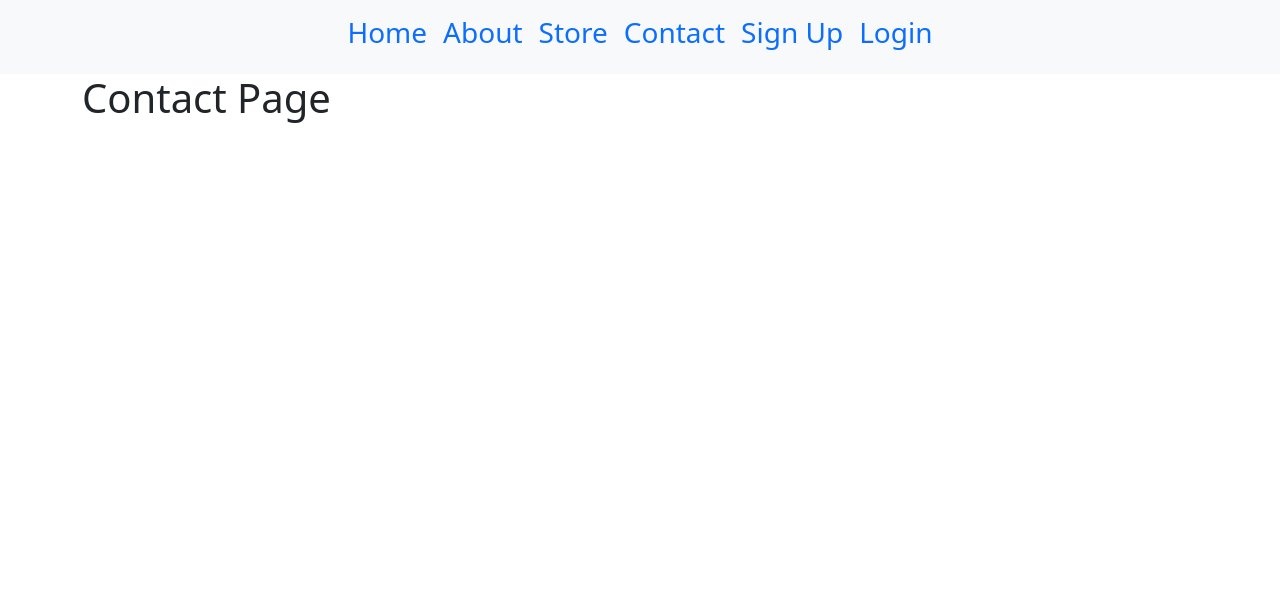
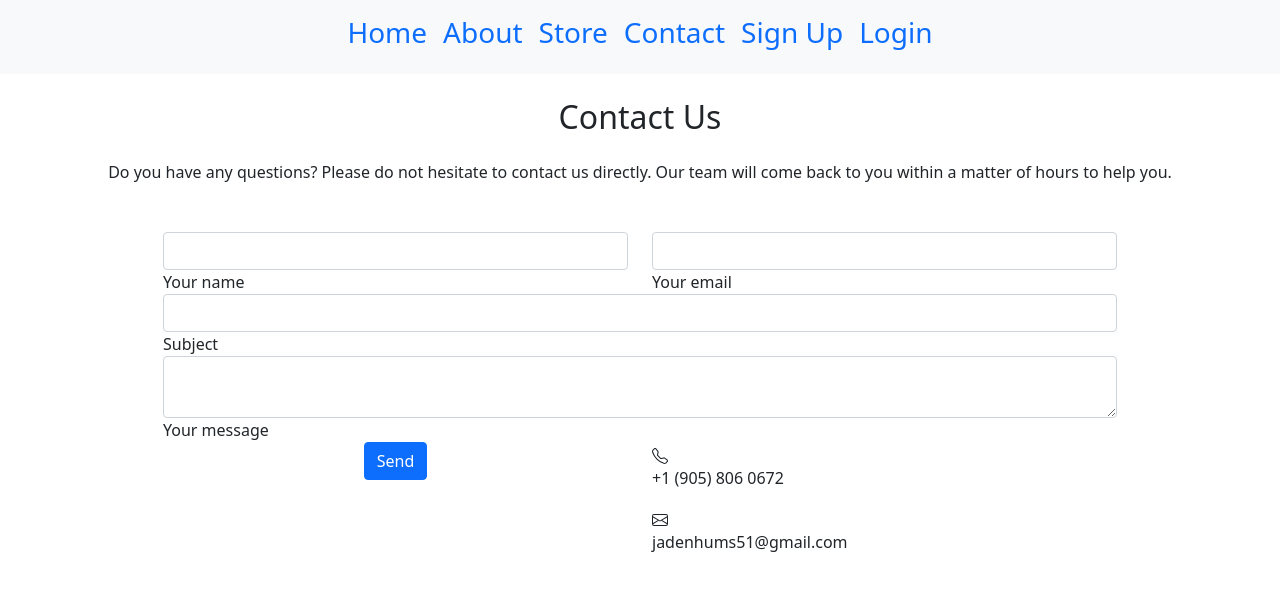
Before and after one commit to Jaden51/furnify, a React (Create React App) app in the folder client/: page /contact in a window 1280 px wide. Shown: the top 590 px of the page. Built offline with nearby package versions, Linux system fonts and the light colour scheme; no server answers.

Commit message:
Styled contact page

```diff
--- a/client/src/components/ProductUpload/ProductUpload.js
+++ b/client/src/components/ProductUpload/ProductUpload.js
@@ -114,7 +114,7 @@ class ProductUpload extends Component {
                     <div className='container'>
                         <div className='row justify-content-md-center'>
                             <div className='col-md-auto'>
-                                <h2>Upload Furniture</h2>
+                                <h2 class="h1-responsive font-weight-bold text-center my-4">Upload Furniture</h2>
                                 <DetailsUpload toProductUpload={this.getDetailsData} />
                                 <ImageUpload toProductUpload={this.getImageData} />
                                 <PaymentUpload toProductUpload={this.getPaymentData} />
--- a/client/src/components/Profile/Favourites.js
+++ b/client/src/components/Profile/Favourites.js
@@ -7,7 +7,7 @@ class Favourites extends Component {
 
         return (
             <div>
-                <h4>Favourites</h4>
+                <h4 className="h1-responsive font-weight-bold text-center my-4">Favourites</h4>
                 {profile.favourites.length === 0 ? (
                     <div>
                         <p>You currently have no favourites.</p>
--- a/client/src/components/Profile/Messages.js
+++ b/client/src/components/Profile/Messages.js
@@ -7,7 +7,7 @@ class Products extends Component {
 
         return (
             <div>
-                <h4>Messages</h4>
+                <h4 className="h1-responsive font-weight-bold text-center my-4">Messages</h4>
                 {profile.messages.length === 0 ? (
                     <div>
                         <p>You currently have no messages.</p>
--- a/client/src/components/Profile/Orders.js
+++ b/client/src/components/Profile/Orders.js
@@ -7,7 +7,7 @@ class Orders extends Component {
 
         return (
             <div>
-                <h4>Orders</h4>
+                <h4 className="h1-responsive font-weight-bold text-center my-4">Products</h4>
                 {profile.orders.length === 0 ? (
                     <div>
                         <p>You currently have no orders.</p>
--- a/client/src/components/Profile/Products.js
+++ b/client/src/components/Profile/Products.js
@@ -2,7 +2,6 @@ import React, { Component } from 'react';
 import { connect } from 'react-redux';
 import { Link, withRouter } from 'react-router-dom';
 import { compose } from 'redux';
-import { Button } from 'react-bootstrap';
 
 class Products extends Component {
     render() {
@@ -25,7 +24,7 @@ class Products extends Component {
 
         return (
             <div>
-                <h4>Products</h4>
+                <h4 className="h1-responsive font-weight-bold text-center my-4">Products</h4>
                 {profile.products.length === 0 ? (
                     <div>
                         <p>You currently have no products displayed on the site.</p>
--- a/client/src/containers/Contact.js
+++ b/client/src/containers/Contact.js
@@ -3,9 +3,82 @@ import React, { Component } from 'react';
 class Contact extends Component {
     render() {
         return (
-            <div className='container'>
-                <h1>Contact Page</h1>
-            </div>
+            <section className='mb-4'>
+                <h2 className="h1-responsive font-weight-bold text-center my-4">Contact Us</h2>
+                <p className="text-center w-responsive mx-auto mb-5">
+                    Do you have any questions? Please do not hesitate to contact us directly. Our team will come back to you within
+                    a matter of hours to help you.
+                </p>
+
+                <div className='row justify-content-center'>
+                    <div className='col-md-9 mb-md-0 mb-5'>
+                        <form id='contact-form'>
+                            <div className='row'>
+
+                                <div className='col-md-6'>
+                                    <div className='md-form mb-0'>
+                                        <input type="text" id="name" name="name" className="form-control" />
+                                        <label for="name" class="">Your name</label>
+                                    </div>
+                                </div>
+
+                                <div class="col-md-6">
+                                    <div class="md-form mb-0">
+                                        <input type="text" id="email" name="email" class="form-control" />
+                                        <label for="email" class="">Your email</label>
+                                    </div>
+                                </div>
+                            </div>
+
+                            <div class="row">
+                                <div class="col-md-12">
+                                    <div class="md-form mb-0">
+                                        <input type="text" id="subject" name="subject" class="form-control" />
+                                        <label for="subject" class="">Subject</label>
+                                    </div>
+                                </div>
+                            </div>
+
+                            <div class="row">
+                                <div class="col-md-12">
+                                    <div class="md-form">
+                                        <textarea type="text" id="message" name="message" rows="2" class="form-control md-textarea"></textarea>
+                                        <label for="message">Your message</label>
+                                    </div>
+                                </div>
+                            </div>
+
+                            <div class="row">
+
+                                <div class="text-center text-md-left col">
+                                    <button class="btn btn-primary">Send</button>
+                                </div>
+
+                                <div className='col'>
+                                    <ul class="list-unstyled mb-0">
+
+                                        <li><i class="mt-4 fa-2x"></i>
+                                            <svg xmlns="http://www.w3.org/2000/svg" width="16" height="16" fill="currentColor" class="bi bi-telephone" viewBox="0 0 16 16">
+                                                <path d="M3.654 1.328a.678.678 0 0 0-1.015-.063L1.605 2.3c-.483.484-.661 1.169-.45 1.77a17.568 17.568 0 0 0 4.168 6.608 17.569 17.569 0 0 0 6.608 4.168c.601.211 1.286.033 1.77-.45l1.034-1.034a.678.678 0 0 0-.063-1.015l-2.307-1.794a.678.678 0 0 0-.58-.122l-2.19.547a1.745 1.745 0 0 1-1.657-.459L5.482 8.062a1.745 1.745 0 0 1-.46-1.657l.548-2.19a.678.678 0 0 0-.122-.58L3.654 1.328zM1.884.511a1.745 1.745 0 0 1 2.612.163L6.29 2.98c.329.423.445.974.315 1.494l-.547 2.19a.678.678 0 0 0 .178.643l2.457 2.457a.678.678 0 0 0 .644.178l2.189-.547a1.745 1.745 0 0 1 1.494.315l2.306 1.794c.829.645.905 1.87.163 2.611l-1.034 1.034c-.74.74-1.846 1.065-2.877.702a18.634 18.634 0 0 1-7.01-4.42 18.634 18.634 0 0 1-4.42-7.009c-.362-1.03-.037-2.137.703-2.877L1.885.511z" />
+                                            </svg>
+                                            <p>+1 (905) 806 0672</p>
+                                        </li>
+
+                                        <li><i class="mt-4 fa-2x"></i>
+                                            <svg xmlns="http://www.w3.org/2000/svg" width="16" height="16" fill="currentColor" class="bi bi-envelope" viewBox="0 0 16 16">
+                                                <path d="M0 4a2 2 0 0 1 2-2h12a2 2 0 0 1 2 2v8a2 2 0 0 1-2 2H2a2 2 0 0 1-2-2V4zm2-1a1 1 0 0 0-1 1v.217l7 4.2 7-4.2V4a1 1 0 0 0-1-1H2zm13 2.383-4.758 2.855L15 11.114v-5.73zm-.034 6.878L9.271 8.82 8 9.583 6.728 8.82l-5.694 3.44A1 1 0 0 0 2 13h12a1 1 0 0 0 .966-.739zM1 11.114l4.758-2.876L1 5.383v5.73z" />
+                                            </svg>
+                                            <p>jadenhums51@gmail.com</p>
+                                        </li>
+                                    </ul>
+                                </div>
+
+                            </div>
+                        </form>
+                    </div>
+
+                </div>
+            </section>
         )
     }
 }
--- a/client/src/containers/UserProfile.js
+++ b/client/src/containers/UserProfile.js
@@ -51,7 +51,7 @@ class UserProfile extends Component {
                 ) : (
                     <div>
                         <div>
-                            <h3>Hello, {auth.user.name}!</h3>
+                            <h2 className="h1-responsive font-weight-bold text-center my-4">Hello, {auth.user.name}!</h2>
                         </div>
                         <div className='container'>
                             <ProfileForm toUserProfile={this.getView} />
```
